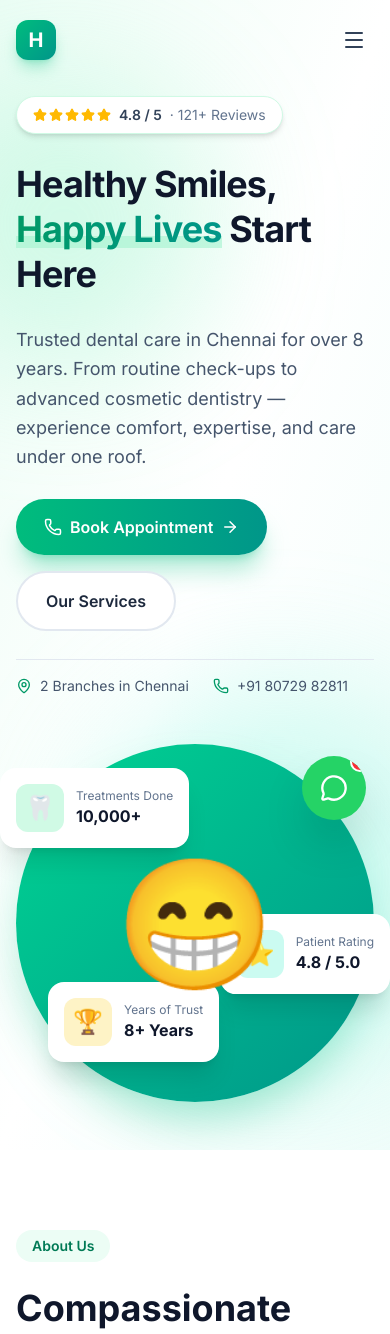
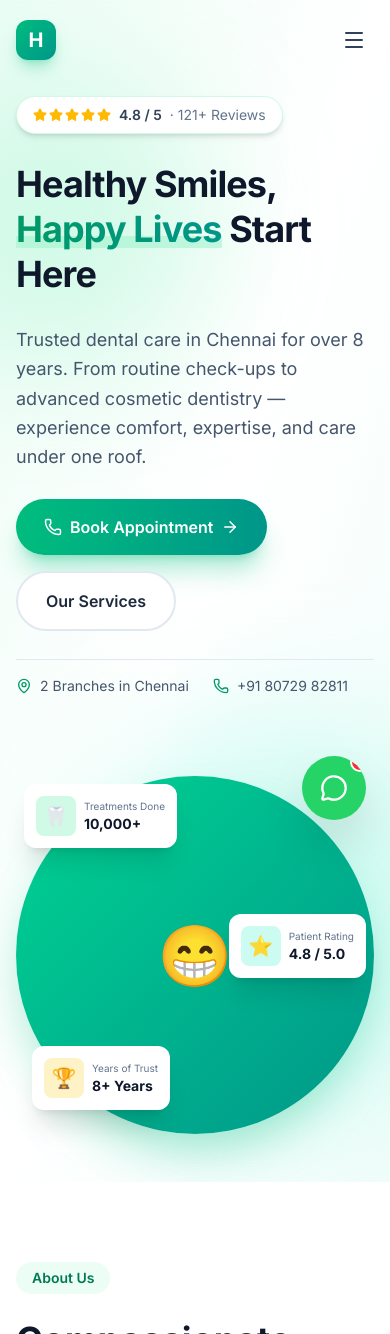
Before and after one commit to adedgestudio-dotcom/the-house-of-dentistry-, a Next.js app: page / in a window 390 px wide. Shown: the top 1334 px of the page. Built offline with nearby package versions, Linux system fonts and the light colour scheme.

Commit message:
fix: improve Hero section mobile responsiveness

```diff
--- a/components/Hero.tsx
+++ b/components/Hero.tsx
@@ -83,45 +83,59 @@
         </div>
 
         {/* Right Visual */}
-        <div className="relative">
+        <div className="relative mt-8 lg:mt-0">
           <div className="relative aspect-square max-w-lg mx-auto">
             {/* Main circle */}
             <div className="absolute inset-0 rounded-full bg-linear-to-br from-emerald-400 to-teal-600 shadow-2xl shadow-emerald-500/40" />
 
-            {/* Floating cards */}
-            <div className="absolute top-8 -left-4 bg-white rounded-2xl p-4 shadow-xl flex items-center gap-3 animate-float">
-              <div className="w-12 h-12 rounded-xl bg-emerald-100 flex items-center justify-center text-2xl">
+            {/* Floating cards - Responsive positioning */}
+            <div className="absolute top-4 sm:top-8 left-2 sm:-left-4 bg-white rounded-xl sm:rounded-2xl p-3 sm:p-4 shadow-xl flex items-center gap-2 sm:gap-3 animate-float max-w-[160px] sm:max-w-none">
+              <div className="w-10 h-10 sm:w-12 sm:h-12 rounded-lg sm:rounded-xl bg-emerald-100 flex items-center justify-center text-xl sm:text-2xl flex-shrink-0">
                 🦷
               </div>
-              <div>
-                <p className="text-xs text-slate-500">Treatments Done</p>
-                <p className="font-bold text-slate-900">10,000+</p>
+              <div className="min-w-0">
+                <p className="text-[10px] sm:text-xs text-slate-500 truncate">
+                  Treatments Done
+                </p>
+                <p className="font-bold text-sm sm:text-base text-slate-900">
+                  10,000+
+                </p>
               </div>
             </div>
 
-            <div className="absolute top-1/2 -right-4 bg-white rounded-2xl p-4 shadow-xl flex items-center gap-3 animate-float-delayed">
-              <div className="w-12 h-12 rounded-xl bg-teal-100 flex items-center justify-center text-2xl">
+            <div className="absolute top-1/2 -translate-y-1/2 right-2 sm:-right-4 bg-white rounded-xl sm:rounded-2xl p-3 sm:p-4 shadow-xl flex items-center gap-2 sm:gap-3 animate-float-delayed max-w-[150px] sm:max-w-none">
+              <div className="w-10 h-10 sm:w-12 sm:h-12 rounded-lg sm:rounded-xl bg-teal-100 flex items-center justify-center text-xl sm:text-2xl flex-shrink-0">
                 ⭐
               </div>
-              <div>
-                <p className="text-xs text-slate-500">Patient Rating</p>
-                <p className="font-bold text-slate-900">4.8 / 5.0</p>
+              <div className="min-w-0">
+                <p className="text-[10px] sm:text-xs text-slate-500 truncate">
+                  Patient Rating
+                </p>
+                <p className="font-bold text-sm sm:text-base text-slate-900">
+                  4.8 / 5.0
+                </p>
               </div>
             </div>
 
-            <div className="absolute bottom-8 left-8 bg-white rounded-2xl p-4 shadow-xl flex items-center gap-3 animate-float">
-              <div className="w-12 h-12 rounded-xl bg-amber-100 flex items-center justify-center text-2xl">
+            <div className="absolute bottom-4 sm:bottom-8 left-4 sm:left-8 bg-white rounded-xl sm:rounded-2xl p-3 sm:p-4 shadow-xl flex items-center gap-2 sm:gap-3 animate-float max-w-[140px] sm:max-w-none">
+              <div className="w-10 h-10 sm:w-12 sm:h-12 rounded-lg sm:rounded-xl bg-amber-100 flex items-center justify-center text-xl sm:text-2xl flex-shrink-0">
                 🏆
               </div>
-              <div>
-                <p className="text-xs text-slate-500">Years of Trust</p>
-                <p className="font-bold text-slate-900">8+ Years</p>
+              <div className="min-w-0">
+                <p className="text-[10px] sm:text-xs text-slate-500 truncate">
+                  Years of Trust
+                </p>
+                <p className="font-bold text-sm sm:text-base text-slate-900">
+                  8+ Years
+                </p>
               </div>
             </div>
 
-            {/* Center icon */}
+            {/* Center icon - Responsive size */}
             <div className="absolute inset-0 flex items-center justify-center">
-              <div className="text-9xl">😁</div>
+              <div className="text-6xl sm:text-7xl md:text-8xl lg:text-9xl">
+                😁
+              </div>
             </div>
           </div>
         </div>
```
